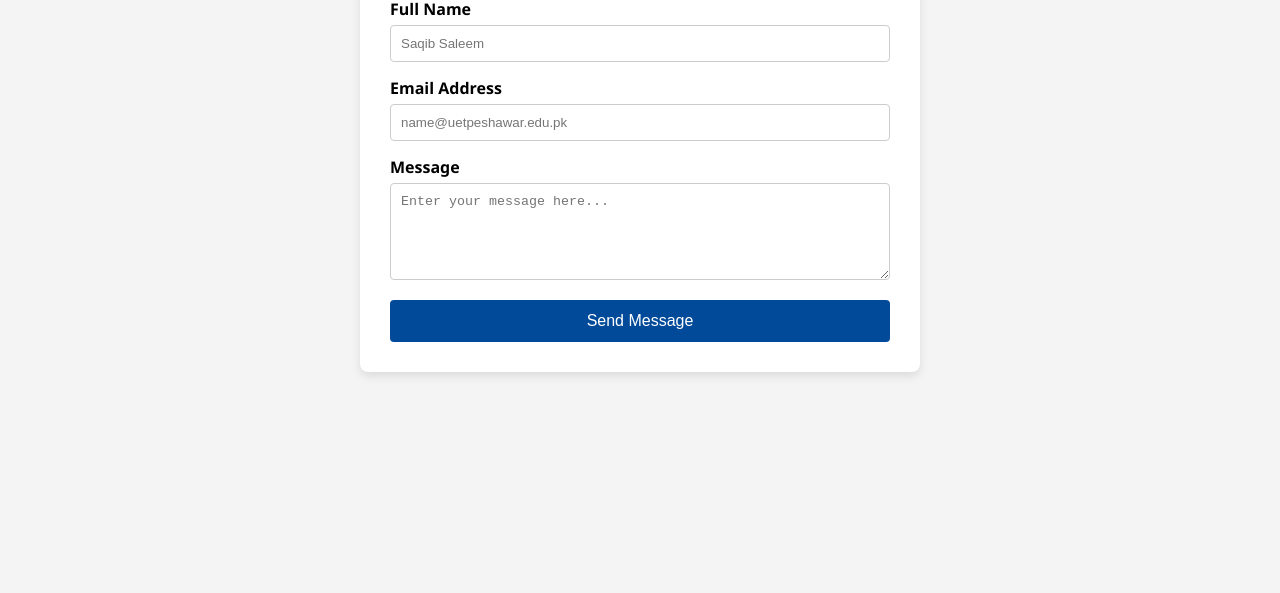
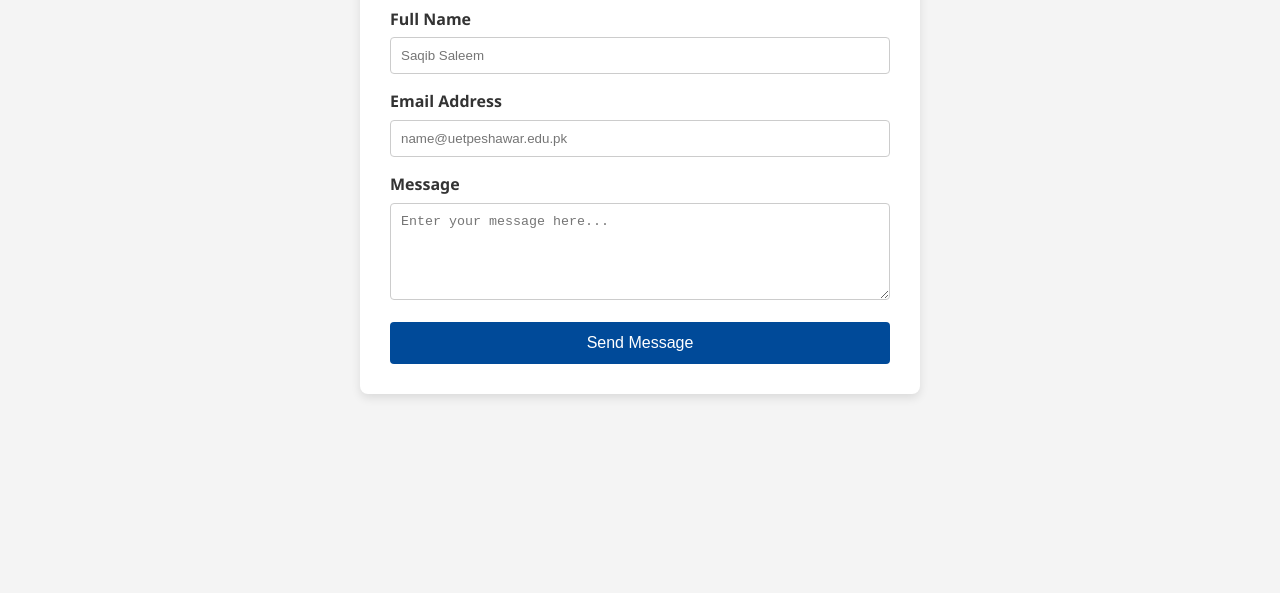
Before and after one commit to 24pwbcs1269-bit/web-tech-lab-02, a plain HTML site: page contact.html in a window 1280 px wide. Shown: the part 207-800 px from the top of the page. Drawn offline with Linux system fonts and the light colour scheme.

Commit message:
updated for lab 03

```diff
--- a/contact.html
+++ b/contact.html
@@ -1,6 +1,7 @@
 <!DOCTYPE html>
 <html lang="en">
 <head>
+    <link rel="stylesheet" href="style.css">
     <meta charset="UTF-8">
     <meta name="viewport" content="width=device-width, initial-scale=1.0">
     <title>Contact Me | Saqib - UET Peshawar</title>
```
Also changed, not shown: 404.html (+1 -0 lines), navigation.html (+1 -0 lines), profile.html (+1 -0 lines), registration.html (+1 -0 lines), schedule.html (+1 -1 lines).
